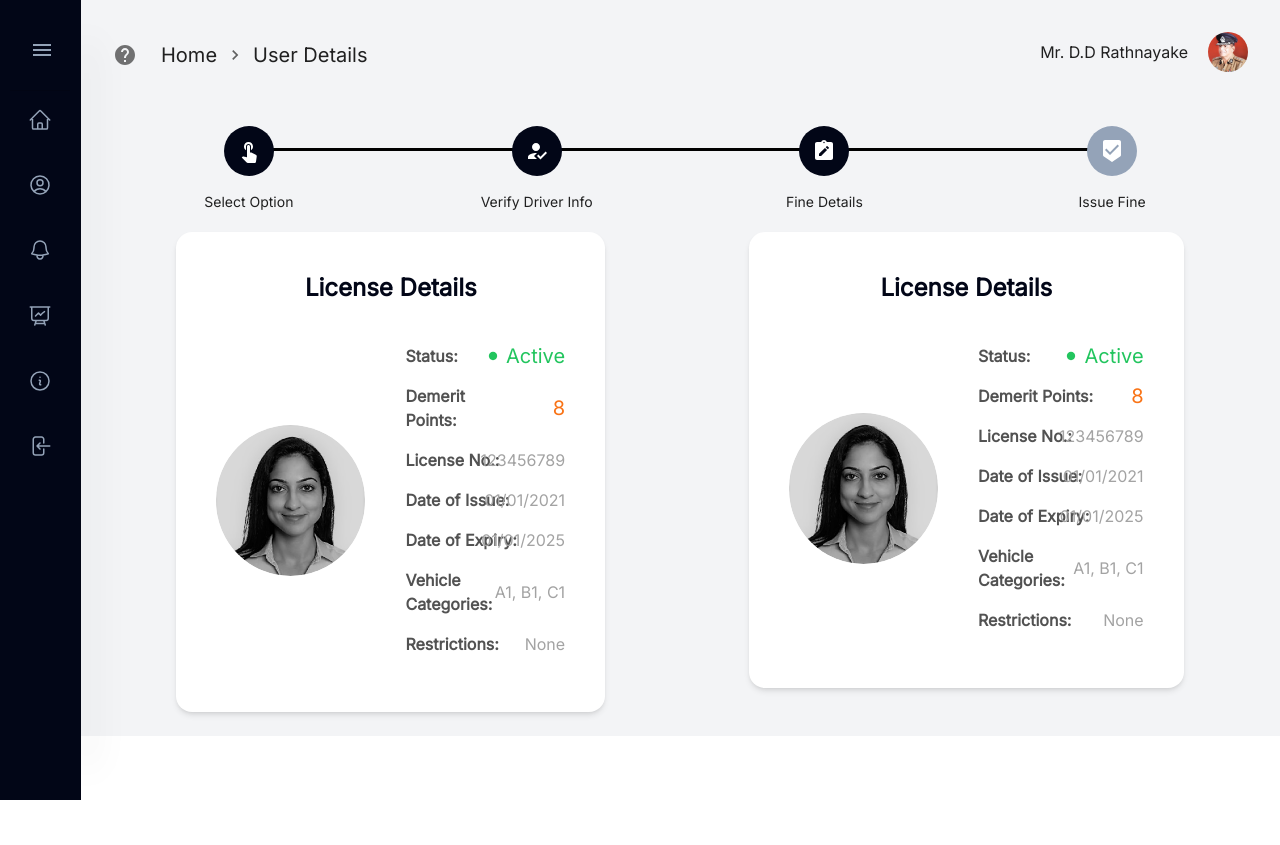
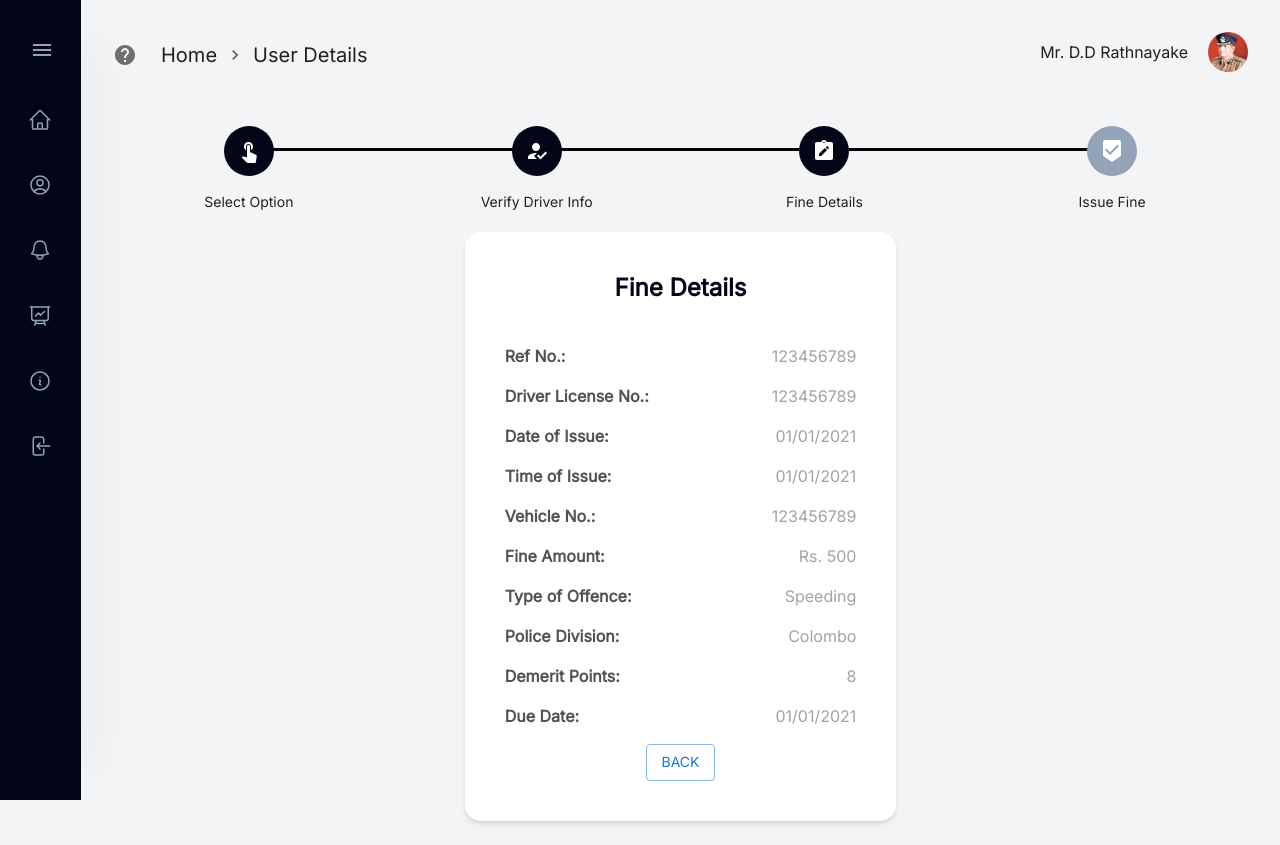
Before and after one commit to StudentCare-group6/CopSco, a React (Create React App) app: page /fineprint in a window 1280 px wide. Before the commit the page ends 800 px from the top, so only its background shows below. Built offline with nearby package versions, Linux system fonts and the light colour scheme.

Commit message:
Small changes

```diff
--- /dev/null
+++ b/src/components/Traffic police/FinePrintCard.jsx
@@ -0,0 +1,84 @@
+import * as React from "react";
+import Typography from "@mui/material/Typography";
+import Grid from "@mui/material/Grid";
+import Stack from "@mui/material/Stack";
+import Paper from "@mui/material/Paper";
+import DetailsList from "./DetailsList";
+import CircleIcon from "@mui/icons-material/Circle";
+import Button from "@mui/material/Button";
+import "@fontsource/inter";
+
+function Status() {
+  return (
+    <Stack direction="row" alignItems="center" spacing={1}>
+      <CircleIcon sx={{ fontSize: 10 }} className="text-green-500" />
+      <Typography component="div" className="text-xl text-green-500">
+        Active
+      </Typography>
+    </Stack>
+  );
+}
+
+function Demerits() {
+  return (
+    <Typography variant="h6" component="div" className="text-orange-500">
+      8
+    </Typography>
+  );
+}
+const LicenseDetails = [
+  "Ref No.",
+  "Driver License No.",
+  "Date of Issue",
+  "Time of Issue",
+  "Vehicle No.",
+  "Fine Amount",
+  "Type of Offence",
+  "Police Division",
+  "Demerit Points",
+  "Due Date",
+];
+const LicenseData = [
+    "123456789",
+    "123456789",
+    "01/01/2021",
+    "01/01/2021",
+    "123456789",
+    "Rs. 500",
+    "Speeding",
+    "Colombo",
+    "8",
+    "01/01/2021",
+
+];
+
+export default function FinePrintCard() {
+  return (
+    <Grid item lg={12} align="center">
+      <Paper
+        className="shadow-md"
+        sx={{
+          gap: 3,
+          boxShadow: "none",
+          display: "flex",
+          width: "75%",
+          flexDirection: "column",
+          padding: 5,
+          borderRadius: 4,
+        }}
+      >
+        <Typography
+          component="div"
+          className="text-2xl text-center text-slate-950 font-semibold subpixel-antialiased"
+          sx={{ fontFamily: "inter" }}
+        >
+          Fine Details
+        </Typography>
+        <Stack direction="column" alignItems="center" justifyContent="center">
+          <DetailsList detailsArr={LicenseDetails} dataArr={LicenseData} />
+          <Button variant="outlined">Back</Button>
+        </Stack>
+      </Paper>
+    </Grid>
+  );
+}
--- a/src/pages/Traffic police/FinePrint.jsx
+++ b/src/pages/Traffic police/FinePrint.jsx
@@ -5,9 +5,7 @@ import Grid from "@mui/material/Grid";
 import Stack from "@mui/material/Stack";
 import CustomizedSteppers from "../../components/Traffic police/Steppers.jsx";
 import LicenseCard from "../../components/Traffic police/LicenseCard";
-import PersonalDetailsCard from "../../components/Traffic police/PersonalDetailsCard";
-import PreviousOffences from "../../components/Traffic police/PreviousOffences";
-import Button from "@mui/material/Button";
+import FinePrintCard from "../../components/Traffic police/FinePrintCard";
 import "@fontsource/inter";
 
 export default function UserDetails() {
@@ -18,12 +16,9 @@ export default function UserDetails() {
         <CustomizedSteppers step={3} />
       </Box>
       <Box sx={{ marginTop: "20px" }}>
-        <Stack direction="row">
-          <Grid container spacing={2}>
-            <LicenseCard />
-          </Grid>
-          <Grid container>
-            <LicenseCard />
+        <Stack direction="row" justifyContent='center'>
+          <Grid container sx = {{width:'50%'}}>
+            <FinePrintCard/>
           </Grid>
         </Stack>
       </Box>
```
